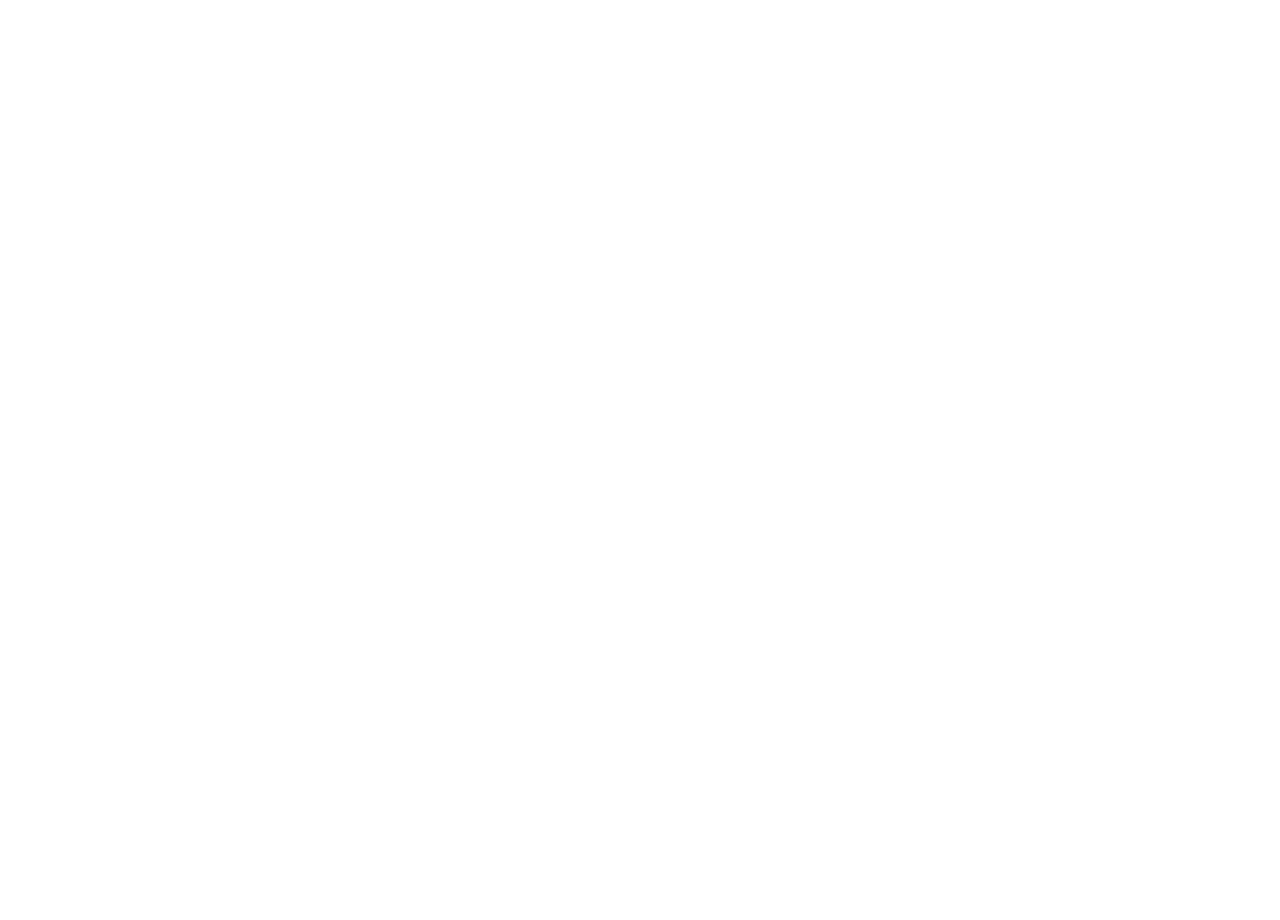
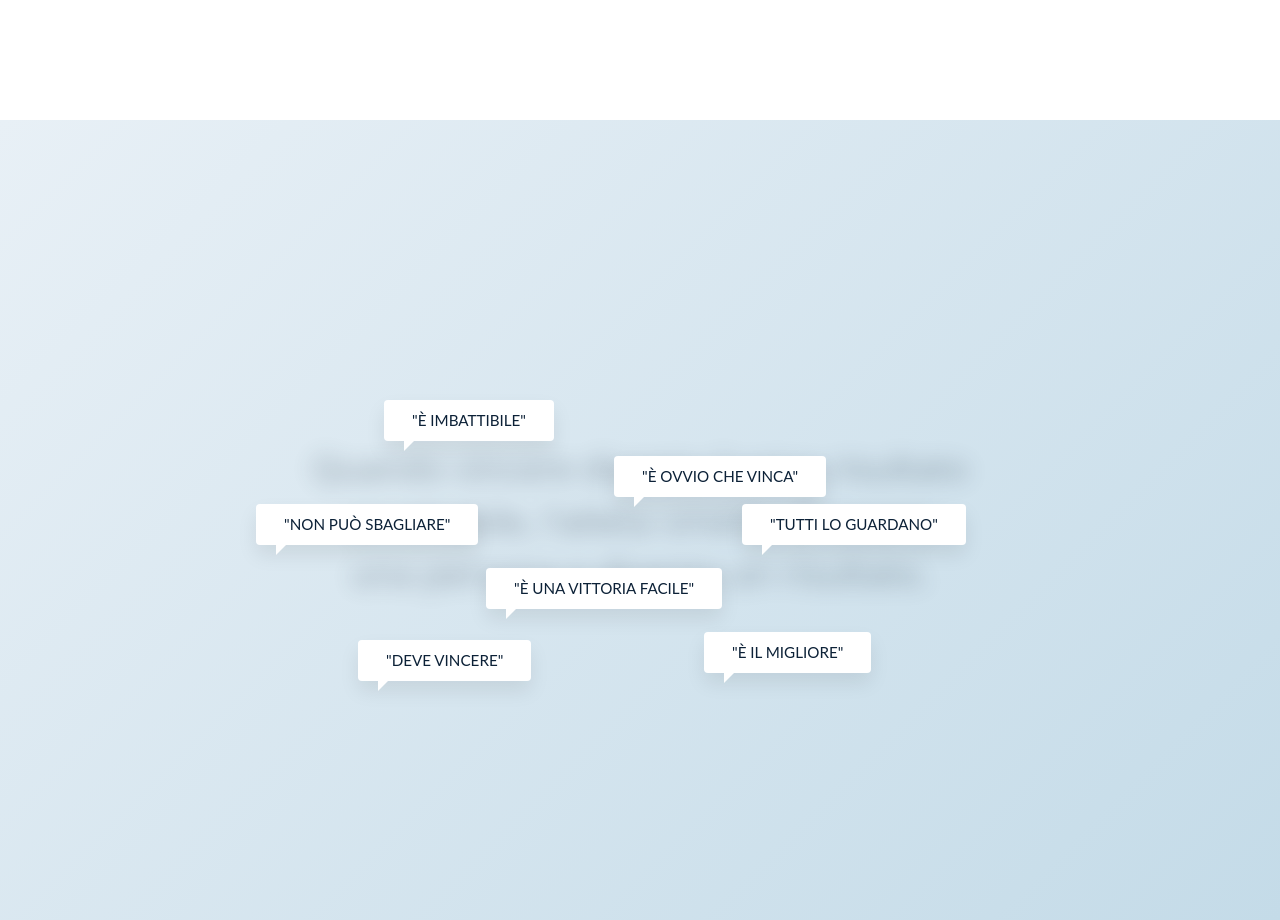
Before and after one commit to davidzhou-polimi/underskin, a SvelteKit app: page / in a window 1280 px wide. Shown: the part 680-1600 px from the top of the page. Before the commit the page ends 800 px from the top, so only its background shows below. Built offline with nearby package versions, Linux system fonts and the light colour scheme; a web font is replaced by a local one.

Commit message:
add IntrusiveThoughts component

```diff
--- /dev/null
+++ b/src/lib/components/sections/IntrusiveThoughts.svelte
@@ -0,0 +1,169 @@
+<script>
+  import { onMount, tick } from 'svelte';
+  import { gsap } from 'gsap';
+  import { Draggable } from 'gsap/dist/Draggable';
+
+  if (typeof window !== 'undefined') {
+    gsap.registerPlugin(Draggable);
+  }
+
+  let container;
+
+  // Coordinate calibrate sul mockup (Screenshot 2026-05-20 alle 07.41.23.jpg)
+  let thoughts = [
+    { id: 1, text: "\"È IMBATTIBILE\"", cTop: '35%', cLeft: '30%', sTop: '28%', sLeft: '42%', isScattered: false },
+    { id: 2, text: "\"È OVVIO CHE VINCA\"", cTop: '42%', cLeft: '48%', sTop: '15%', sLeft: '55%', isScattered: false },
+    { id: 3, text: "\"NON PUÒ SBAGLIARE\"", cTop: '48%', cLeft: '20%', sTop: '38%', sLeft: '25%', isScattered: false },
+    { id: 4, text: "\"TUTTI LO GUARDANO\"", cTop: '48%', cLeft: '58%', sTop: '28%', sLeft: '75%', isScattered: false },
+    { id: 5, text: "\"È UNA VITTORIA FACILE\"", cTop: '56%', cLeft: '38%', sTop: '75%', sLeft: '55%', isScattered: false },
+    { id: 6, text: "\"DEVE VINCERE\"", cTop: '65%', cLeft: '28%', sTop: '68%', sLeft: '32%', isScattered: false },
+    { id: 7, text: "\"È IL MIGLIORE\"", cTop: '64%', cLeft: '55%', sTop: '65%', sLeft: '78%', isScattered: false }
+  ];
+
+  // Sfocatura e opacità
+  $: activeCount = thoughts.filter(t => !t.isScattered).length;
+  $: blurAmount = activeCount * 1.5;
+  $: opacityAmount = activeCount === 0 ? 1 : 0.4 + ((7 - activeCount) * 0.08);
+
+  function markAsScattered(id) {
+    const index = thoughts.findIndex(t => t.id === id);
+    if (!thoughts[index].isScattered) {
+      thoughts[index].isScattered = true;
+      thoughts = [...thoughts];
+    }
+  }
+
+  function moveThought(id, element) {
+    const index = thoughts.findIndex(t => t.id === id);
+
+    if (thoughts[index].isScattered) return;
+
+    markAsScattered(id);
+
+    gsap.to(element, {
+      top: thoughts[index].sTop,
+      left: thoughts[index].sLeft,
+      duration: 0.8,
+      ease: "power2.out",
+      onUpdate: () => {
+          Draggable.get(element)?.update();
+      }
+    });
+  }
+
+  onMount(async () => {
+    await tick();
+
+    const items = document.querySelectorAll('.thought-box');
+    items.forEach((item) => {
+      Draggable.create(item, {
+        type: "x,y",
+        edgeResistance: 0.8,
+        bounds: container,
+
+        onDragStart: function() {
+          const id = parseInt(this.target.getAttribute('data-id'));
+          markAsScattered(id);
+        },
+
+        onClick: function() {
+          const id = parseInt(this.target.getAttribute('data-id'));
+          moveThought(id, this.target);
+        }
+      });
+    });
+  });
+</script>
+
+<section class="favorite-section" bind:this={container}>
+
+  <div
+    class="sentence-container"
+    style="filter: blur({blurAmount}px); opacity: {opacityAmount};"
+  >
+    <p class="main-sentence">
+        Quando vincere diventa l'unico risultato<br>
+        accettabile, l'atleta smette di essere<br>
+        una persona e diventa un risultato.
+    </p>
+  </div>
+
+  {#each thoughts as t (t.id)}
+    <div
+      class="thought-box"
+      data-id={t.id}
+      style="top: {t.cTop}; left: {t.cLeft};"
+      role="button"
+      tabindex="0"
+    >
+      {t.text}
+    </div>
+  {/each}
+
+</section>
+
+<style>
+  .favorite-section {
+    position: relative;
+    width: 100%;
+    height: 100vh;
+    background: linear-gradient(135deg, #e8f0f6 0%, #c4dbe8 100%);
+    display: flex;
+    justify-content: center;
+    align-items: center;
+    overflow: hidden;
+    cursor: default;
+  }
+
+  .sentence-container {
+    text-align: center;
+    transition: filter 0.6s ease, opacity 0.6s ease;
+    max-width: 85%;
+    z-index: 1;
+    pointer-events: none;
+  }
+
+  .main-sentence {
+    font-family: 'Urbanist', system-ui, -apple-system, sans-serif;
+    font-size: 2.2rem;
+    font-weight: 400;
+    color: #1a2b3c;
+    line-height: 1.5;
+    margin: 0;
+  }
+
+  /* Stile base dei pensieri pronti per il tuo effetto ghiaccio */
+  .thought-box {
+    position: absolute;
+    background: white;
+    padding: 12px 28px;
+    border-radius: 4px;
+    box-shadow: 0 10px 20px rgba(0, 0, 0, 0.08);
+    font-family: 'Lato', system-ui, sans-serif;
+    font-weight: 400;
+    color: #0c2137;
+    font-size: 0.95rem;
+    cursor: grab;
+    user-select: none;
+    z-index: 10;
+    white-space: nowrap;
+    will-change: transform, top, left;
+  }
+
+  /* La codina della nuvoletta sulla sinistra, come nel mockup */
+  .thought-box::after {
+    content: '';
+    position: absolute;
+    bottom: -10px;
+    left: 20px;
+    border-width: 15px 15px 0 0;
+    border-style: solid;
+    border-color: white transparent transparent transparent;
+    z-index: -1;
+  }
+
+  .thought-box:active {
+    cursor: grabbing;
+    transform: scale(1.02);
+  }
+</style>
--- a/src/routes/+page.svelte
+++ b/src/routes/+page.svelte
@@ -1,9 +1,11 @@
 <script>
 	// Importa qui in sequenza le macro-sezioni dalla cartella components/sections/
 	import HeroSection from '$lib/components/sections/HeroSection.svelte';
+	import IntrusiveThoughts from '$lib/components/sections/IntrusiveThoughts.svelte';
 </script>
 
 <main>
 	<!-- Impila qui le sezioni (l'aggiornamento dello store è gestito internamente tramite use:trackSection) -->
 	<HeroSection />
+	<IntrusiveThoughts />
 </main>
```
